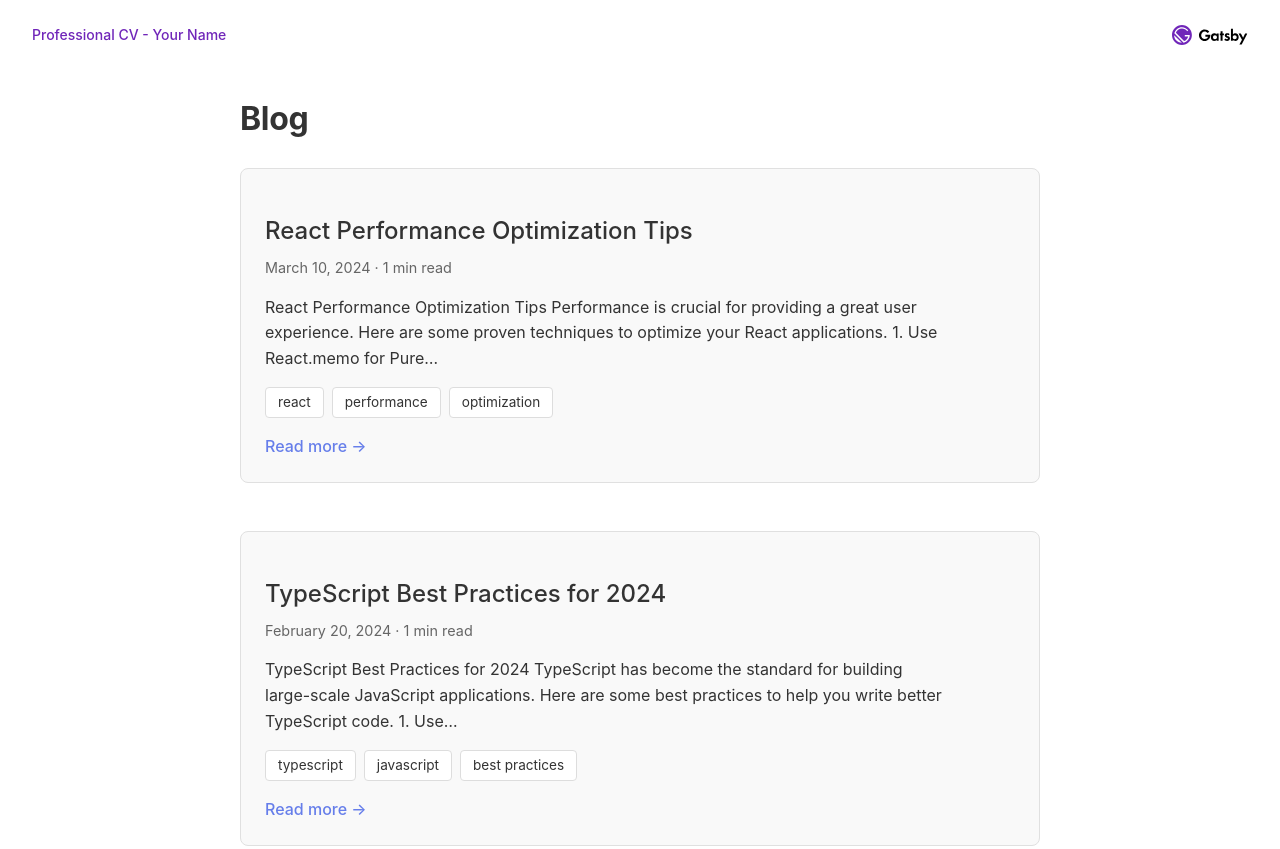
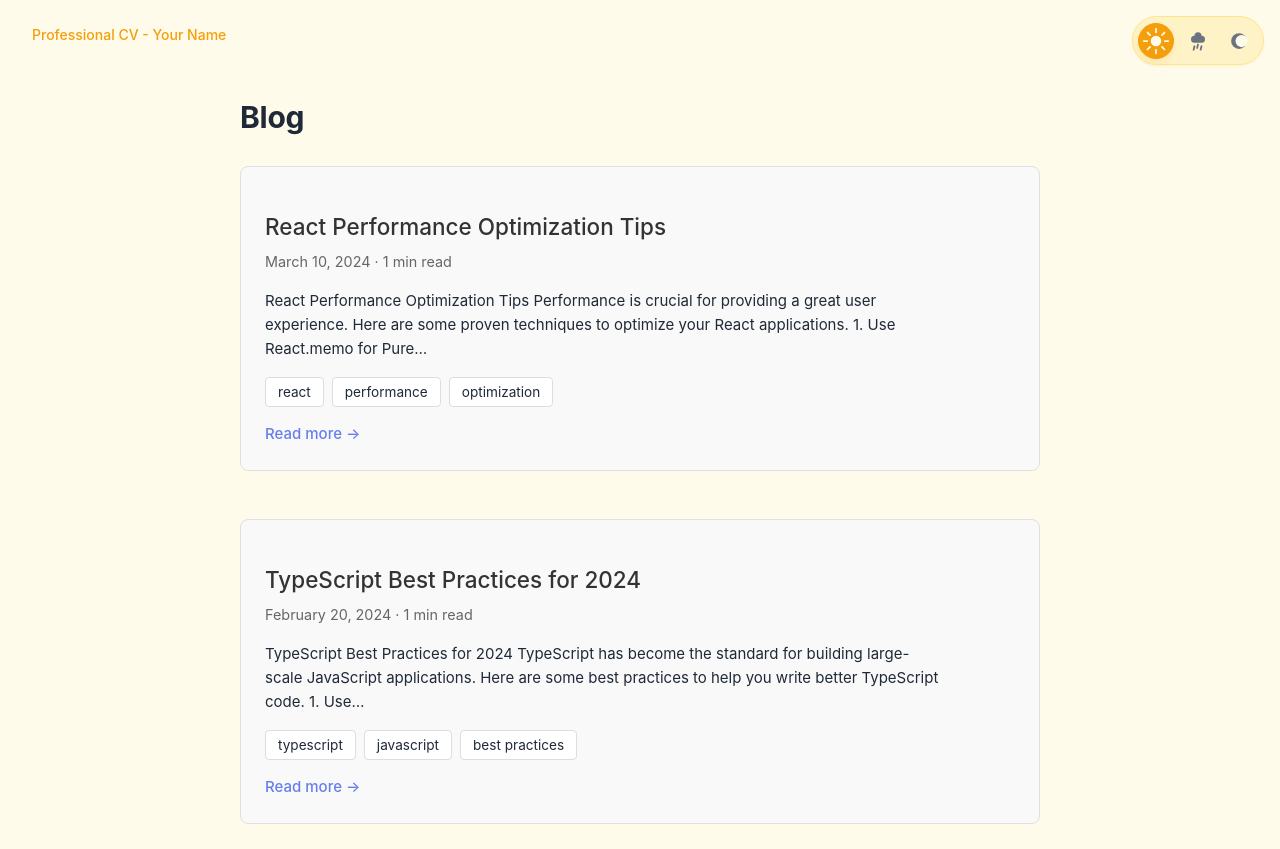
Before and after one commit to francois-b/francois-b.github.io, a Gatsby site: page /blog in a window 1280 px wide. Shown: the top 849 px of the page. Built offline with nearby package versions, Linux system fonts and the light colour scheme; Gatsby itself is replaced by a stand-in of ours.

Commit message:
Added blog and styling to all pages

```diff
--- a/gatsby-browser.js
+++ b/gatsby-browser.js
@@ -4,4 +4,9 @@
  * See: https://www.gatsbyjs.com/docs/reference/config-files/gatsby-browser/
  */
 
-// You can delete this file if you're not using it
+const React = require("react")
+const { ThemeProvider } = require("./src/context/theme-context")
+
+exports.wrapRootElement = ({ element }) => (
+	React.createElement(ThemeProvider, null, element)
+)
--- a/gatsby-ssr.js
+++ b/gatsby-ssr.js
@@ -10,3 +10,10 @@
 exports.onRenderBody = ({ setHtmlAttributes }) => {
   setHtmlAttributes({ lang: `en` })
 }
+
+const React = require("react")
+const { ThemeProvider } = require("./src/context/theme-context")
+
+exports.wrapRootElement = ({ element }) => (
+  React.createElement(ThemeProvider, null, element)
+)
--- /dev/null
+++ b/src/components/ThemeToggle.tsx
@@ -0,0 +1,61 @@
+import * as React from "react"
+import { useTheme } from "../context/theme-context"
+import "../styles/theme.css"
+
+const ThemeToggle: React.FC = () => {
+  const { theme, setTheme } = useTheme()
+
+  return (
+    <div className="theme-toggle-group" role="group" aria-label="Theme toggle">
+      <button
+        type="button"
+        className={`theme-button ${theme === "sun" ? "active" : ""}`}
+        onClick={() => setTheme("sun")}
+        aria-label="Sun theme"
+        title="Sun theme"
+      >
+        <svg width="28" height="28" viewBox="0 0 32 32" fill="none">
+          <circle cx="16" cy="16" r="6" fill="currentColor" />
+          <line x1="16" y1="2" x2="16" y2="6" stroke="currentColor" strokeWidth="2" strokeLinecap="round" />
+          <line x1="16" y1="26" x2="16" y2="30" stroke="currentColor" strokeWidth="2" strokeLinecap="round" />
+          <line x1="2" y1="16" x2="6" y2="16" stroke="currentColor" strokeWidth="2" strokeLinecap="round" />
+          <line x1="26" y1="16" x2="30" y2="16" stroke="currentColor" strokeWidth="2" strokeLinecap="round" />
+          <line x1="6.34" y1="6.34" x2="9.17" y2="9.17" stroke="currentColor" strokeWidth="2" strokeLinecap="round" />
+          <line x1="22.83" y1="22.83" x2="25.66" y2="25.66" stroke="currentColor" strokeWidth="2" strokeLinecap="round" />
+          <line x1="6.34" y1="25.66" x2="9.17" y2="22.83" stroke="currentColor" strokeWidth="2" strokeLinecap="round" />
+          <line x1="22.83" y1="9.17" x2="25.66" y2="6.34" stroke="currentColor" strokeWidth="2" strokeLinecap="round" />
+        </svg>
+      </button>
+
+      <button
+        type="button"
+        className={`theme-button ${theme === "rain" ? "active" : ""}`}
+        onClick={() => setTheme("rain")}
+        aria-label="Rain theme"
+        title="Rain theme"
+      >
+        <svg width="28" height="28" viewBox="0 0 32 32" fill="none">
+          <path d="M 8 14 Q 8 10 12 10 Q 12 6 16 6 Q 20 6 20 10 Q 24 10 24 14 Q 24 18 20 18 L 12 18 Q 8 18 8 14" fill="currentColor" />
+          <line x1="12" y1="22" x2="11" y2="26" stroke="currentColor" strokeWidth="2" strokeLinecap="round" />
+          <line x1="16" y1="20" x2="15" y2="24" stroke="currentColor" strokeWidth="2" strokeLinecap="round" />
+          <line x1="20" y1="22" x2="19" y2="26" stroke="currentColor" strokeWidth="2" strokeLinecap="round" />
+        </svg>
+      </button>
+
+      <button
+        type="button"
+        className={`theme-button ${theme === "night" ? "active" : ""}`}
+        onClick={() => setTheme("night")}
+        aria-label="Night theme"
+        title="Night theme"
+      >
+        <svg width="28" height="28" viewBox="0 0 32 32" fill="none">
+          <circle cx="16" cy="16" r="9" fill="currentColor" />
+          <circle cx="19" cy="16" r="7" fill="var(--color-bg)" />
+        </svg>
+      </button>
+    </div>
+  )
+}
+
+export default ThemeToggle
--- a/src/components/layout.js
+++ b/src/components/layout.js
@@ -9,6 +9,7 @@ import * as React from "react"
 import { useStaticQuery, graphql } from "gatsby"
 
 import Header from "./header"
+import ThemeToggle from "./ThemeToggle"
 import "./layout.css"
 
 const Layout = ({ children }) => {
@@ -24,6 +25,7 @@ const Layout = ({ children }) => {
 
   return (
     <>
+      <ThemeToggle />
       <Header siteTitle={data.site.siteMetadata?.title || `Title`} />
       <div
         style={{
--- /dev/null
+++ b/src/context/theme-context.tsx
@@ -0,0 +1,57 @@
+import * as React from "react"
+
+export type ThemeName = "sun" | "rain" | "night"
+
+type ThemeContextValue = {
+  theme: ThemeName
+  setTheme: (theme: ThemeName) => void
+}
+
+const ThemeContext = React.createContext<ThemeContextValue | undefined>(undefined)
+
+const THEME_STORAGE_KEY = "preferred-theme"
+const THEME_CLASSNAMES = ["theme-sun", "theme-rain", "theme-night"]
+
+const isThemeName = (value: string | null): value is ThemeName =>
+  value === "sun" || value === "rain" || value === "night"
+
+const getInitialTheme = (): ThemeName => {
+  if (typeof window === "undefined") {
+    return "sun"
+  }
+
+  const stored = window.localStorage.getItem(THEME_STORAGE_KEY)
+  if (isThemeName(stored)) {
+    return stored
+  }
+
+  const prefersDark = window.matchMedia?.("(prefers-color-scheme: dark)").matches
+  return prefersDark ? "night" : "sun"
+}
+
+export const ThemeProvider: React.FC<{ children: React.ReactNode }> = ({ children }) => {
+  const [theme, setTheme] = React.useState<ThemeName>(getInitialTheme)
+
+  React.useEffect(() => {
+    if (typeof document === "undefined") {
+      return
+    }
+
+    const body = document.body
+    body.classList.remove(...THEME_CLASSNAMES)
+    body.classList.add(`theme-${theme}`)
+    window.localStorage.setItem(THEME_STORAGE_KEY, theme)
+  }, [theme])
+
+  const value = React.useMemo(() => ({ theme, setTheme }), [theme])
+
+  return <ThemeContext.Provider value={value}>{children}</ThemeContext.Provider>
+}
+
+export const useTheme = (): ThemeContextValue => {
+  const context = React.useContext(ThemeContext)
+  if (!context) {
+    throw new Error("useTheme must be used within a ThemeProvider")
+  }
+  return context
+}
--- a/src/pages/index.tsx
+++ b/src/pages/index.tsx
@@ -1,14 +1,27 @@
 import * as React from "react"
+import { graphql, Link } from "gatsby"
+import type { PageProps } from "gatsby"
+import ThemeToggle from "../components/ThemeToggle"
 import "../styles/cv.css"
 
-const CVPage = () => {
-  const [theme, setTheme] = React.useState<'sun' | 'rain' | 'night'>('sun')
+type BlogPostsQuery = {
+  allMarkdownRemark: {
+    nodes: Array<{
+      id: string
+      frontmatter: {
+        title: string
+        date: string
+        slug: string
+      }
+      excerpt: string
+    }>
+  }
+}
+
+const CVPage: React.FC<PageProps<BlogPostsQuery>> = ({ data }) => {
   const [selectedJob, setSelectedJob] = React.useState<number>(0)
   const [selectedSkill, setSelectedSkill] = React.useState<number>(0)
-
-  React.useEffect(() => {
-    document.body.className = `theme-${theme}`
-  }, [theme])
+  const posts = data.allMarkdownRemark.nodes
 
   const handlePrint = () => {
     window.print()
@@ -89,53 +102,7 @@ const CVPage = () => {
         </svg>
       </button>
 
-      {/* Theme Toggle Buttons */}
-      <div className="theme-toggle-group">
-        <button
-          className={`theme-button ${theme === 'sun' ? 'active' : ''}`}
-          onClick={() => setTheme('sun')}
-          aria-label="Sun theme"
-          title="Sun theme"
-        >
-          <svg width="28" height="28" viewBox="0 0 32 32" fill="none">
-            <circle cx="16" cy="16" r="6" fill="currentColor" />
-            <line x1="16" y1="2" x2="16" y2="6" stroke="currentColor" strokeWidth="2" strokeLinecap="round" />
-            <line x1="16" y1="26" x2="16" y2="30" stroke="currentColor" strokeWidth="2" strokeLinecap="round" />
-            <line x1="2" y1="16" x2="6" y2="16" stroke="currentColor" strokeWidth="2" strokeLinecap="round" />
-            <line x1="26" y1="16" x2="30" y2="16" stroke="currentColor" strokeWidth="2" strokeLinecap="round" />
-            <line x1="6.34" y1="6.34" x2="9.17" y2="9.17" stroke="currentColor" strokeWidth="2" strokeLinecap="round" />
-            <line x1="22.83" y1="22.83" x2="25.66" y2="25.66" stroke="currentColor" strokeWidth="2" strokeLinecap="round" />
-            <line x1="6.34" y1="25.66" x2="9.17" y2="22.83" stroke="currentColor" strokeWidth="2" strokeLinecap="round" />
-            <line x1="22.83" y1="9.17" x2="25.66" y2="6.34" stroke="currentColor" strokeWidth="2" strokeLinecap="round" />
-          </svg>
-        </button>
-
-        <button
-          className={`theme-button ${theme === 'rain' ? 'active' : ''}`}
-          onClick={() => setTheme('rain')}
-          aria-label="Rain theme"
-          title="Rain theme"
-        >
-          <svg width="28" height="28" viewBox="0 0 32 32" fill="none">
-            <path d="M 8 14 Q 8 10 12 10 Q 12 6 16 6 Q 20 6 20 10 Q 24 10 24 14 Q 24 18 20 18 L 12 18 Q 8 18 8 14" fill="currentColor" />
-            <line x1="12" y1="22" x2="11" y2="26" stroke="currentColor" strokeWidth="2" strokeLinecap="round" />
-            <line x1="16" y1="20" x2="15" y2="24" stroke="currentColor" strokeWidth="2" strokeLinecap="round" />
-            <line x1="20" y1="22" x2="19" y2="26" stroke="currentColor" strokeWidth="2" strokeLinecap="round" />
-          </svg>
-        </button>
-
-        <button
-          className={`theme-button ${theme === 'night' ? 'active' : ''}`}
-          onClick={() => setTheme('night')}
-          aria-label="Night theme"
-          title="Night theme"
-        >
-          <svg width="28" height="28" viewBox="0 0 32 32" fill="none">
-            <circle cx="16" cy="16" r="9" fill="currentColor" />
-            <circle cx="19" cy="16" r="7" fill="var(--color-bg)" />
-          </svg>
-        </button>
-      </div>
+      <ThemeToggle />
 
 
       {/* Main Content */}
@@ -301,6 +268,37 @@ const CVPage = () => {
             </div>
           </div>
         </section>
+
+        <section className="cv-section blog-section">
+          <h2>
+            <svg className="section-icon" width="24" height="24" viewBox="0 0 24 24" fill="none">
+              <path d="M4 5H20V19H4V5Z" stroke="currentColor" strokeWidth="1.5" strokeLinecap="round" strokeLinejoin="round" />
+              <path d="M8 9H16" stroke="currentColor" strokeWidth="1.5" strokeLinecap="round" strokeLinejoin="round" />
+              <path d="M8 13H16" stroke="currentColor" strokeWidth="1.5" strokeLinecap="round" strokeLinejoin="round" />
+            </svg>
+            Latest Blog Posts
+          </h2>
+          {posts.length === 0 ? (
+            <p className="summary-text">New articles are on the way. Please check back soon.</p>
+          ) : (
+            <div className="blog-list">
+              {posts.map(post => (
+                <article key={post.id} className="blog-card">
+                  <header>
+                    <p className="blog-card-date">{post.frontmatter.date}</p>
+                    <h3>
+                      <Link to={`/blog/${post.frontmatter.slug}`}>{post.frontmatter.title}</Link>
+                    </h3>
+                  </header>
+                  <p>{post.excerpt}</p>
+                  <Link className="blog-card-link" to={`/blog/${post.frontmatter.slug}`}>
+                    Read more →
+                  </Link>
+                </article>
+              ))}
+            </div>
+          )}
+        </section>
       </main>
 
       <footer className="cv-footer">
@@ -317,4 +315,23 @@ export const Head = () => (
   </>
 )
 
+export const query = graphql`
+  query CVPageBlogPosts {
+    allMarkdownRemark(
+      sort: { frontmatter: { date: DESC } }
+      filter: { fileAbsolutePath: { regex: "/blog/" } }
+    ) {
+      nodes {
+        id
+        frontmatter {
+          title
+          date(formatString: "MMMM D, YYYY")
+          slug
+        }
+        excerpt(pruneLength: 140)
+      }
+    }
+  }
+`
+
 export default CVPage
--- a/src/styles/cv.css
+++ b/src/styles/cv.css
@@ -604,6 +604,87 @@ body {
 
 
 /* ===================================
+   Blog Section - Compressed
+   =================================== */
+
+.blog-list {
+  display: grid;
+  gap: 1rem;
+  grid-template-columns: repeat(auto-fit, minmax(240px, 1fr));
+}
+
+.blog-card {
+  background: var(--color-bg);
+  padding: 1rem;
+  border-radius: 0;
+  border: 1px solid var(--color-border);
+  border-left: 3px solid var(--color-primary);
+  transition: all 0.3s ease;
+  display: flex;
+  flex-direction: column;
+  height: 100%;
+}
+
+.blog-card:hover {
+  border-left-color: var(--color-secondary);
+  background: var(--color-bg-subtle);
+}
+
+.blog-card header {
+  margin-bottom: 0.75rem;
+}
+
+.blog-card-date {
+  font-family: var(--font-sans);
+  font-size: 0.75rem;
+  color: var(--color-text-lighter);
+  letter-spacing: 0.08em;
+  text-transform: uppercase;
+  margin-bottom: 0.35rem;
+}
+
+.blog-card h3 {
+  font-family: var(--font-serif);
+  font-size: 1.1rem;
+  font-weight: 700;
+  margin: 0;
+}
+
+.blog-card h3 a {
+  color: var(--color-text);
+  text-decoration: none;
+  transition: color 0.3s ease;
+}
+
+.blog-card h3 a:hover {
+  color: var(--color-primary);
+}
+
+.blog-card p {
+  color: var(--color-text-light);
+  line-height: 1.5;
+  margin-bottom: 0.85rem;
+  font-size: 0.95rem;
+  flex-grow: 1;
+}
+
+.blog-card-link {
+  font-family: var(--font-sans);
+  font-size: 0.85rem;
+  color: var(--color-primary);
+  font-weight: 600;
+  text-decoration: none;
+  display: inline-flex;
+  align-items: center;
+  gap: 0.25rem;
+  transition: color 0.3s ease;
+}
+
+.blog-card-link:hover {
+  color: var(--color-secondary);
+}
+
+/* ===================================
    Projects Section - Compressed
    =================================== */
 
@@ -746,6 +827,10 @@ body {
   .skill-card {
     padding: 0.85rem;
   }
+
+  .blog-list {
+    grid-template-columns: 1fr;
+  }
 }
 
 @media (max-width: 480px) {
@@ -761,7 +846,6 @@ body {
 @media print {
   * {
     -webkit-print-color-adjust: exact !important;
-    color-adjust: exact !important;
     print-color-adjust: exact !important;
   }
 
@@ -1039,6 +1123,57 @@ body {
   }
 
 
+  /* Blog section */
+  .blog-list {
+    display: block;
+  }
+
+  .blog-card {
+    background: #f5f5f5;
+    padding: 0.6rem;
+    border: 1px solid #ccc;
+    border-left: 2px solid #000;
+    border-radius: 0;
+    margin-bottom: 0.6rem;
+    page-break-inside: avoid;
+  }
+
+  .blog-card:last-child {
+    margin-bottom: 0;
+  }
+
+  .blog-card header {
+    margin-bottom: 0.35rem;
+  }
+
+  .blog-card-date {
+    font-size: 7pt;
+    color: #555;
+    margin-bottom: 0.2rem;
+  }
+
+  .blog-card h3 {
+    font-size: 10pt;
+    margin-bottom: 0.2rem;
+    color: #000;
+  }
+
+  .blog-card h3 a {
+    color: inherit;
+    text-decoration: none;
+  }
+
+  .blog-card p {
+    font-size: 8pt;
+    margin-bottom: 0.35rem;
+    color: #333;
+  }
+
+  .blog-card-link {
+    display: none;
+  }
+
+
   /* Projects section */
   .projects-compact {
     gap: 0.6rem;
--- /dev/null
+++ b/src/styles/theme.css
@@ -0,0 +1,158 @@
+@import url("https://fonts.googleapis.com/css2?family=Merriweather:ital,wght@0,300;0,400;0,700;0,900;1,300;1,400&display=swap");
+
+:root {
+  --font-serif: 'Merriweather', 'Georgia', 'Times New Roman', serif;
+  --font-sans: -apple-system, BlinkMacSystemFont, 'Segoe UI', Roboto, 'Helvetica Neue', Arial, sans-serif;
+}
+
+body {
+  font-family: var(--font-serif);
+  font-size: 15px;
+  line-height: 1.5;
+  color: var(--color-text, #1f2937);
+  background-color: var(--color-bg, #fffbeb);
+  -webkit-font-smoothing: antialiased;
+  -moz-osx-font-smoothing: grayscale;
+  transition: background-color 0.5s ease, color 0.5s ease;
+}
+
+body.theme-sun {
+  --color-primary: #f59e0b;
+  --color-secondary: #f97316;
+  --color-text: #1f2937;
+  --color-text-light: #4b5563;
+  --color-text-lighter: #6b7280;
+  --color-bg: #fffbeb;
+  --color-bg-subtle: #fef3c7;
+  --color-border: #fde68a;
+  --gradient-1: #f59e0b;
+  --gradient-1-opacity: 0.15;
+  --gradient-2: #f97316;
+  --gradient-2-opacity: 0.08;
+  --path-color-1: rgba(245, 158, 11, 0.3);
+  --path-color-2: rgba(249, 115, 22, 0.2);
+  --shadow-sm: 0 1px 3px rgba(245, 158, 11, 0.1);
+  --shadow-md: 0 4px 6px rgba(245, 158, 11, 0.15);
+  --shadow-lg: 0 10px 25px rgba(245, 158, 11, 0.2);
+}
+
+body.theme-rain {
+  --color-primary: #0ea5e9;
+  --color-secondary: #06b6d4;
+  --color-text: #0f172a;
+  --color-text-light: #334155;
+  --color-text-lighter: #64748b;
+  --color-bg: #f0f9ff;
+  --color-bg-subtle: #e0f2fe;
+  --color-border: #bae6fd;
+  --gradient-1: #0ea5e9;
+  --gradient-1-opacity: 0.15;
+  --gradient-2: #06b6d4;
+  --gradient-2-opacity: 0.08;
+  --path-color-1: rgba(14, 165, 233, 0.3);
+  --path-color-2: rgba(6, 182, 212, 0.2);
+  --shadow-sm: 0 1px 3px rgba(14, 165, 233, 0.1);
+  --shadow-md: 0 4px 6px rgba(14, 165, 233, 0.15);
+  --shadow-lg: 0 10px 25px rgba(14, 165, 233, 0.2);
+}
+
+body.theme-night {
+  --color-primary: #818cf8;
+  --color-secondary: #a78bfa;
+  --color-text: #e2e8f0;
+  --color-text-light: #cbd5e1;
+  --color-text-lighter: #94a3b8;
+  --color-bg: #0f172a;
+  --color-bg-subtle: #1e293b;
+  --color-border: #334155;
+  --gradient-1: #818cf8;
+  --gradient-1-opacity: 0.2;
+  --gradient-2: #a78bfa;
+  --gradient-2-opacity: 0.1;
+  --path-color-1: rgba(129, 140, 248, 0.3);
+  --path-color-2: rgba(167, 139, 250, 0.2);
+  --shadow-sm: 0 1px 3px rgba(0, 0, 0, 0.3);
+  --shadow-md: 0 4px 6px rgba(0, 0, 0, 0.4);
+  --shadow-lg: 0 10px 25px rgba(0, 0, 0, 0.5);
+}
+
+.theme-toggle-group {
+  position: fixed;
+  top: 1rem;
+  right: 1rem;
+  display: flex;
+  gap: 0.35rem;
+  z-index: 1000;
+  background: var(--color-bg-subtle);
+  padding: 0.35rem;
+  border-radius: 50px;
+  border: 1.5px solid var(--color-border);
+  box-shadow: var(--shadow-sm);
+  transition: all 0.3s ease;
+}
+
+.theme-button {
+  width: 36px;
+  height: 36px;
+  border-radius: 50%;
+  background: transparent;
+  border: 1.5px solid transparent;
+  color: var(--color-text-lighter);
+  cursor: pointer;
+  display: flex;
+  align-items: center;
+  justify-content: center;
+  transition: all 0.3s ease;
+  padding: 0;
+  position: relative;
+}
+
+.theme-button:hover {
+  transform: scale(1.1);
+  background: var(--color-bg);
+  border-color: var(--color-border);
+}
+
+.theme-button.active {
+  background: var(--color-primary);
+  color: var(--color-bg);
+  border-color: var(--color-primary);
+  box-shadow: var(--shadow-md);
+}
+
+.theme-button.active:hover {
+  transform: scale(1.05);
+}
+
+.theme-button svg {
+  transition: transform 0.3s ease;
+}
+
+.theme-button:active svg {
+  transform: scale(0.9);
+}
+
+@media (max-width: 768px) {
+  .theme-toggle-group {
+    top: 0.75rem;
+    right: 0.75rem;
+    padding: 0.3rem;
+    gap: 0.3rem;
+  }
+
+  .theme-button {
+    width: 32px;
+    height: 32px;
+  }
+
+  .theme-button svg {
+    width: 20px;
+    height: 20px;
+  }
+}
+
+@media print {
+  .theme-toggle-group {
+    display: none !important;
+  }
+}
```
